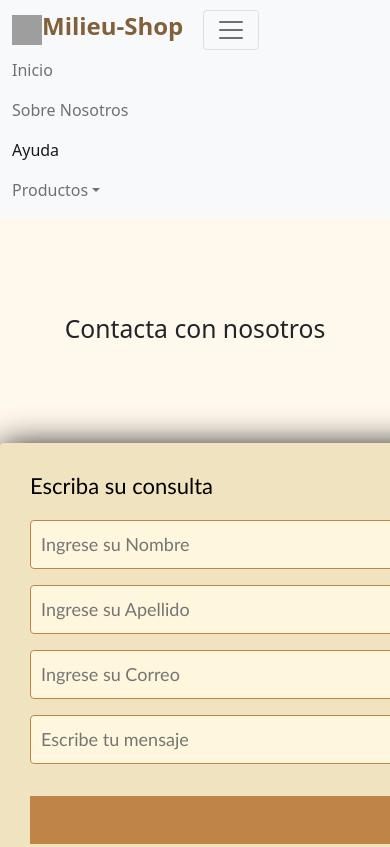
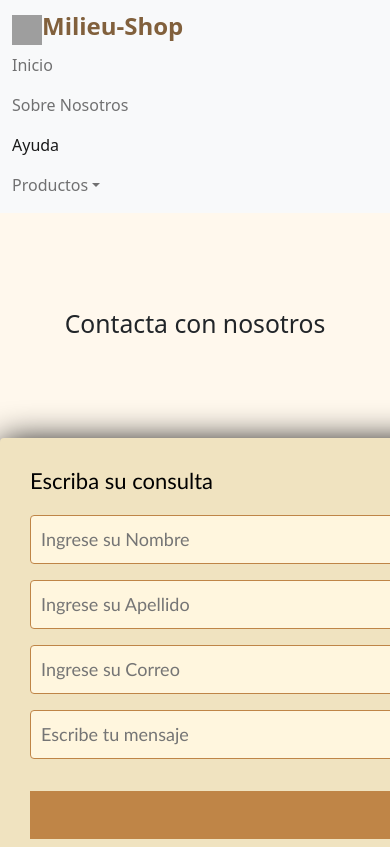
Before and after one commit to bernardosuareez/Milleu-Shop-Ayuda, a plain HTML site: page index.html in a window 390 px wide. Shown: the top 847 px of the page. Drawn offline with nearby package versions, Linux system fonts and the light colour scheme; grey boxes are pictures that could not be loaded.

Commit message:
Add files via upload

```diff
--- a/index.html
+++ b/index.html
@@ -2,6 +2,7 @@
 <html> <lang="es-ES">
 <head> <title>pagina web</title>
 <meta charset="utf-8">
+<link rel="shortcut icon" href="https://image.flaticon.com/icons/png/128/315/315306.png" type="image/x-icon">
 <link href="https://cdn.jsdelivr.net/npm/bootstrap@5.0.0-beta3/dist/css/bootstrap.min.css" rel="stylesheet" integrity="sha384-eOJMYsd53ii+scO/bJGFsiCZc+5NDVN2yr8+0RDqr0Ql0h+rP48ckxlpbzKgwra6" crossorigin="anonymous">
 
 </head>
@@ -124,9 +125,7 @@ background-color: #FFF8ED ;
 <nav class="navbar navbar-expand-lg navbar-light bg-light ">
 <div class="container-fluid"><right>
 <a class="navbar-brand" href="https://bernardosuareez.github.io/Milleu-Shop/"><f><img src="https://image.flaticon.com/icons/png/128/315/315306.png"&quot; width="30" height="30"></f><strong><font face=”monaco" size=5 style="color: #81603c ">Milieu-Shop</font></strong></a>
-<button class="navbar-toggler" type="button" data-bs-toggle="collapse" data-bs-target="#navbarNavDropdown" aria-controls="navbarNavDropdown" aria-expanded="false" aria-label="Toggle navigation">
-<span class="navbar-toggler-icon"></span>
-</button></right>
+</right>
 <h>
 <div  class="navbar-collapse dropdown" id="navbarNavDropdown">
 <ul class="navbar-nav">
```
